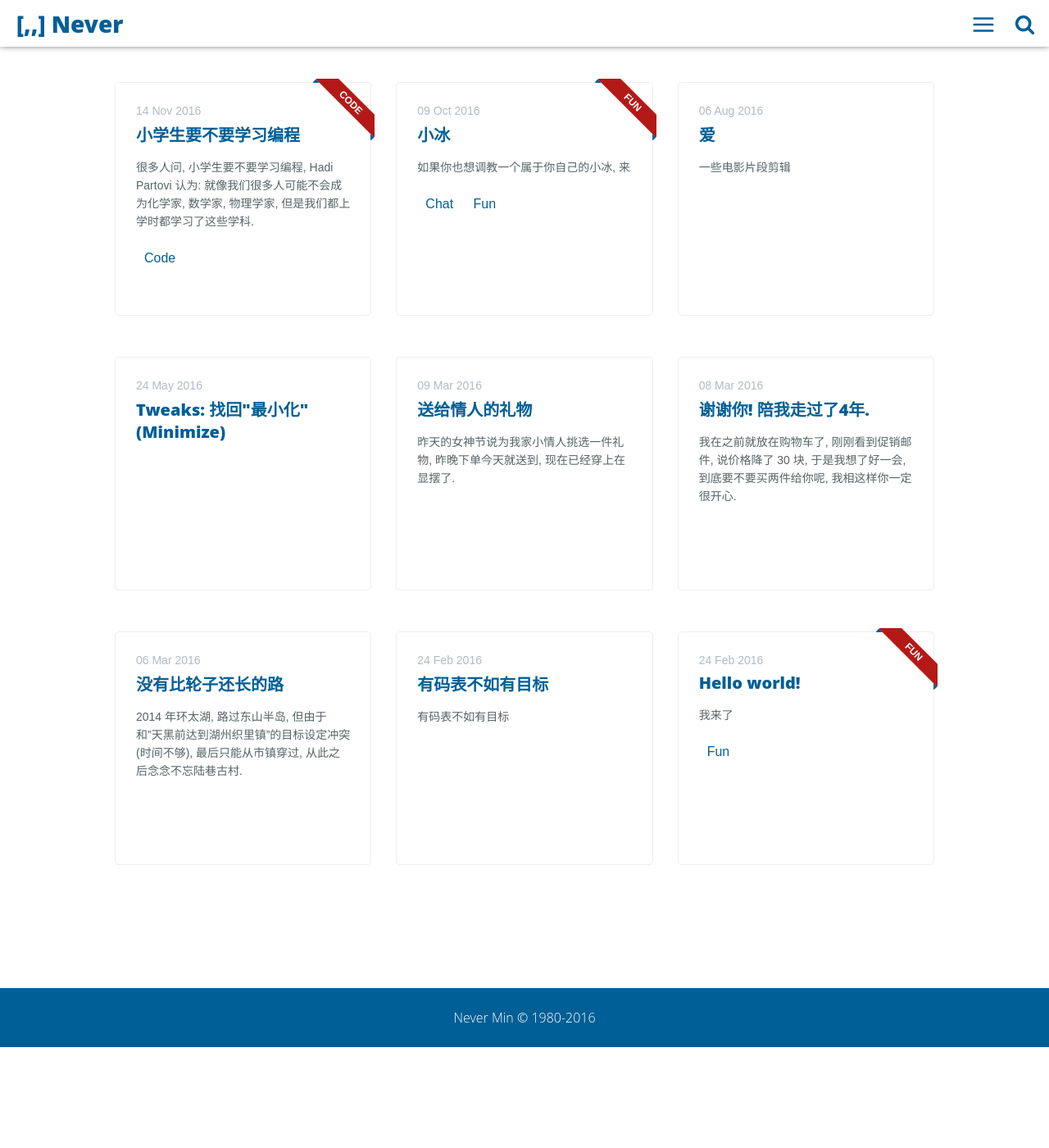
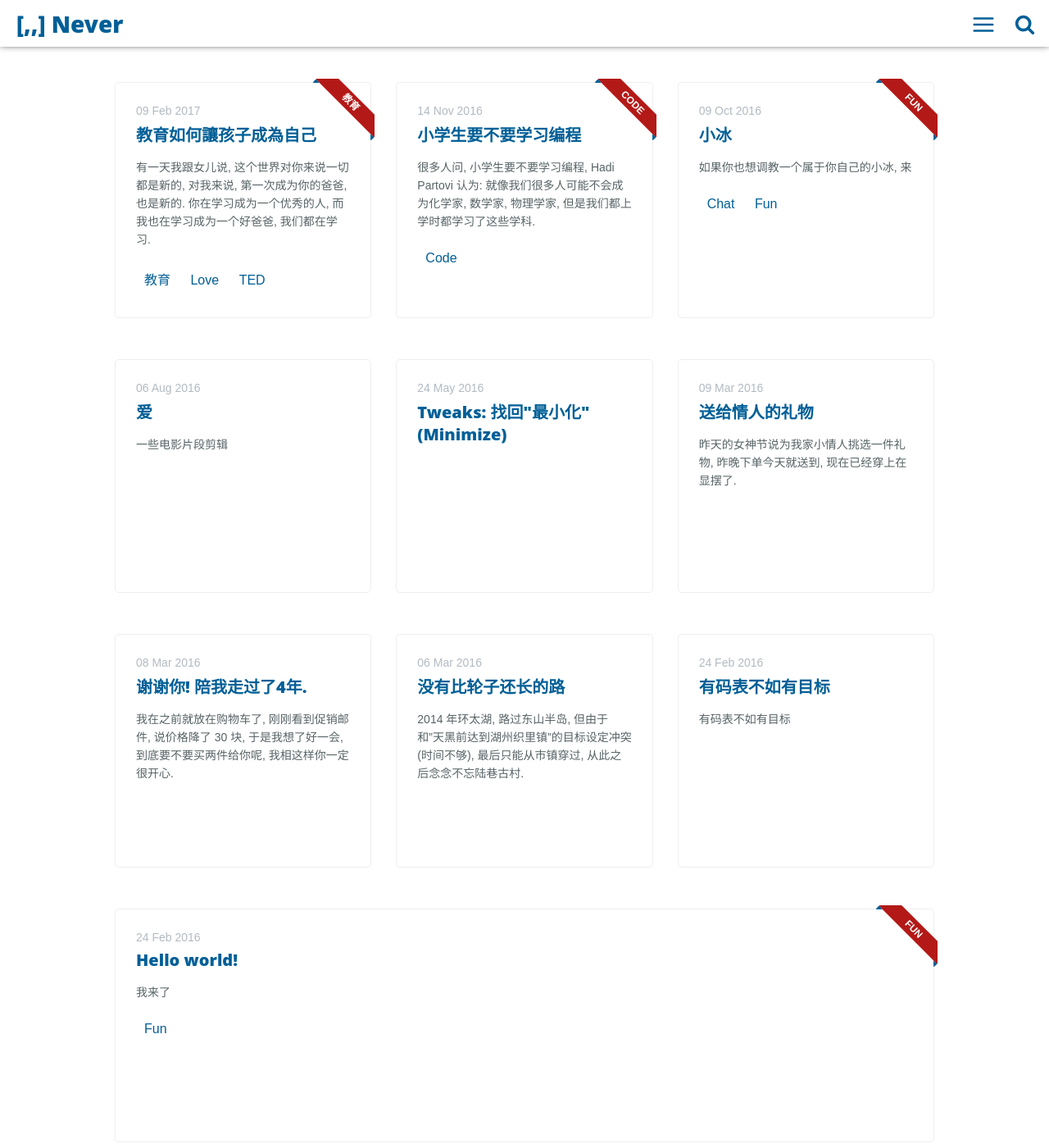
Before and after one commit to NeverMin/nevermin.github.io, a Jekyll site: the page built from index.html, in a window 1280 px wide and 1400 px high. Shown: the whole window at 82% size. Built offline with Jekyll 4.4.1, drawn with Linux system fonts in a browser that asks for light colours.

Commit message:
added blog

```diff
--- a/_includes/footer.html
+++ b/_includes/footer.html
@@ -1,4 +1,4 @@
 <footer>
-    <p><a href="https://nevermin.github.io/" target="_blank">Never Min</a> &copy 1980-2016</p>
+    <p><a href="https://nevermin.github.io/" target="_blank">Never Min</a> &copy 1980-2017</p>
 </footer>
 <script src="{{ "/assets/js/main.js" | prepend: site.baseurl }}"></script>
--- /dev/null
+++ b/_posts/2017-02-09-let_baby_be_yourself.markdown
@@ -0,0 +1,31 @@
+---
+layout: post
+title:  "教育如何讓孩子成為自己"
+date:   2017-02-09 17:41:00 +0800
+categories: blog
+description: "2017, 爱在学习!"
+main-class: '教育'
+color: '#D6BA32' #7D669E #D6BA32 #7AAB13 #B31917
+tags:
+- "教育"
+- "Love"
+- "TED"
+introduction: "有一天我跟女儿说, 这个世界对你来说一切都是新的, 对我来说, 第一次成为你的爸爸, 也是新的. 你在学习成为一个优秀的人, 而我也在学习成为一个好爸爸, 我们都在学习."
+---
+
+有一天我跟女儿说, 这个世界对你来说一切都是新的, 对我来说, 第一次成为你的爸爸, 也是新的. 你在学习成为一个优秀的人, 而我也在学习成为一个好爸爸, 我们都在学习.
+
+偶然在 youtube 上看到这则 TED 演讲, 我看了两遍. 第一次就是随便点开, 然后继续做我的事, 然而有一天女儿自己一个人在家, 通过微信说: 爸爸我好害怕. 当时脑海中闪过几个回复:
+
+* "不要怕, 你都是一个大孩子了"
+* "你勇敢一点, 爸爸马上就回来"
+* "没什么好怕的, 你都在家里了"
+
+但同时我想到不久前看过的这则演讲里提到: 不允许孩子有自己的意见, 不能接受自己的害怕, 不接受自己的情绪, 离自己更遥远了. 于是, 我回复了一条语音问她: 那你有空跟我聊一会语音吗?
+
+然后我们俩就用语音展开了一个话题, 我们还聊到她刚学的课文大禹治水, 而在古代如果有些地方官治理不好, 发生水灾就会说河里有妖怪, 她还好有兴致跟我举了一些其他的事情, 好像完全忘记了"害怕"这件事了.
+
+于是, 在春节的时候, 我又再一次找时间重温了一遍, 现在分享这则演讲视频给你:
+* <embed src='http://player.youku.com/player.php/sid/XMjQ5NjE2MjE4NA==/v.swf' allowFullScreen='true' quality='high' width='480' height='400' align='middle' allowScriptAccess='always' type='application/x-shockwave-flash'>
+
+让我女儿接受自己, 可以自由的表达她的情绪, 给她更多的肯定, 学习成为一个更好的父亲, 成为她的朋友. 2017, 爱在学习!
```
